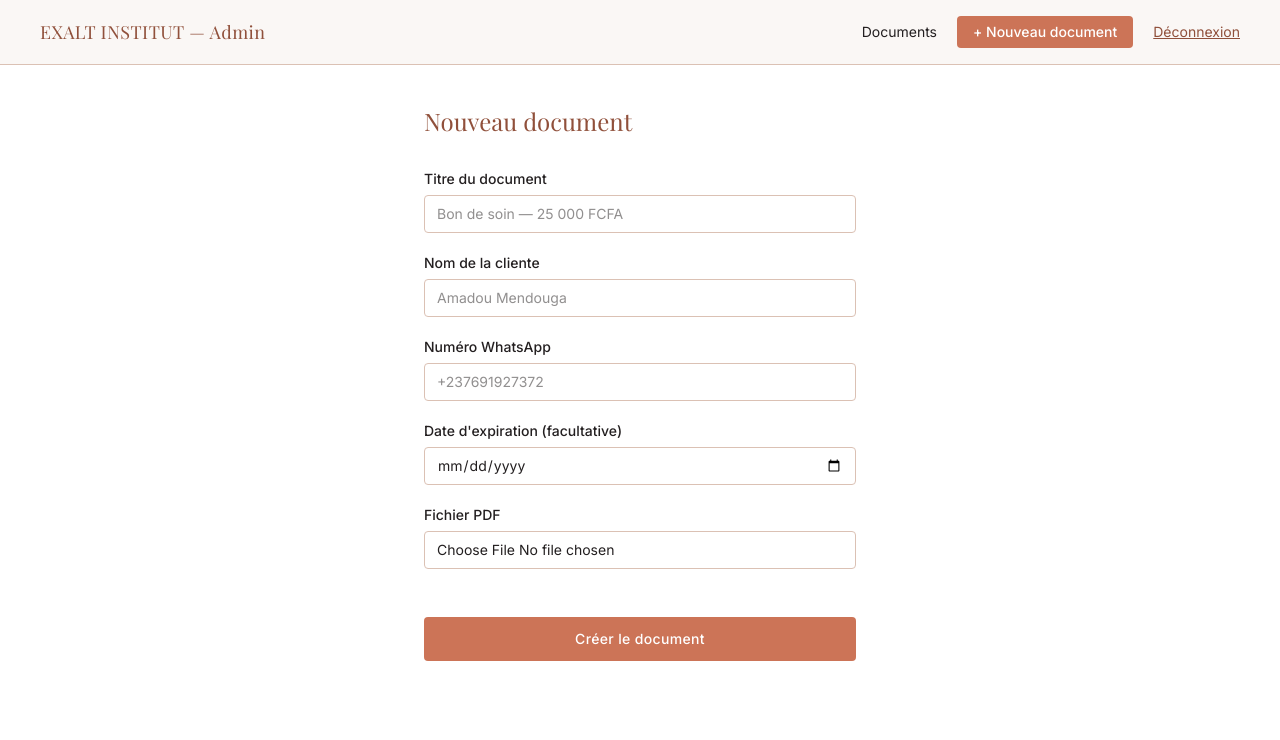
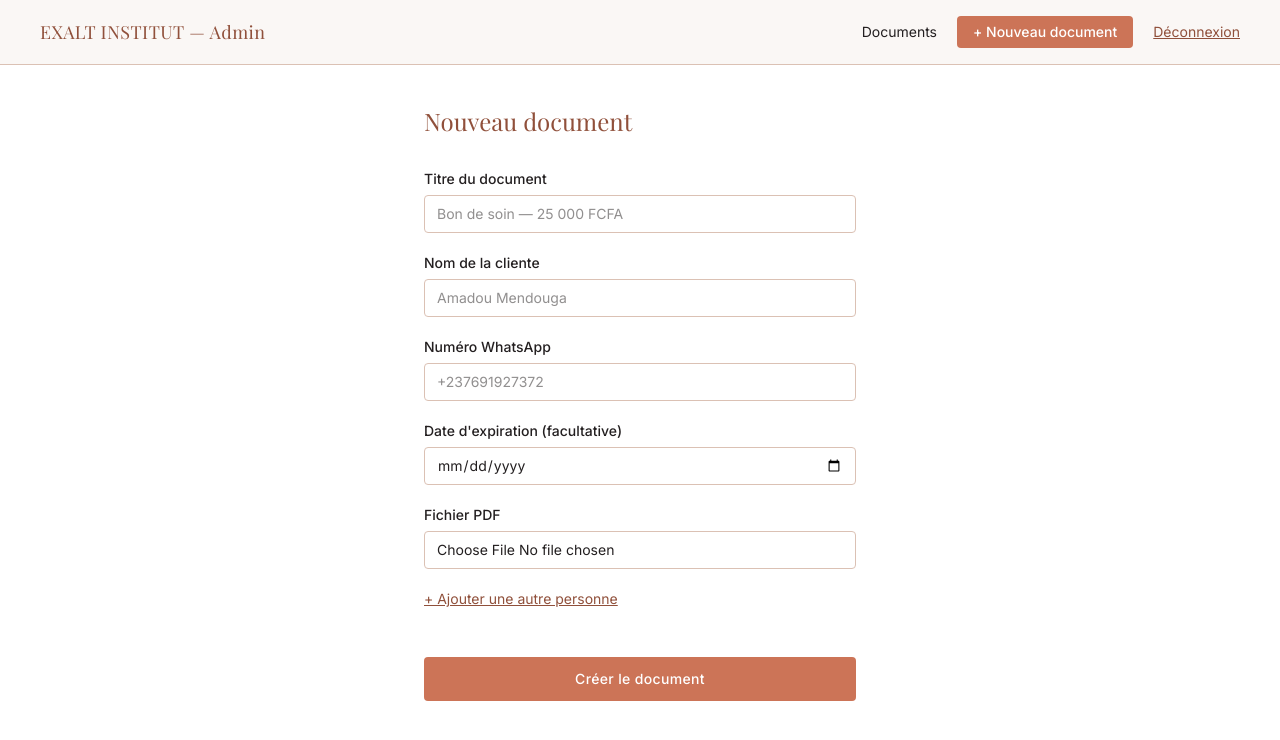
Before and after one commit to AmadouMendouga/exalt-docs, a Next.js app: page /admin/nouveau in a window 1280 px wide. Shown: the top 740 px of the page. Built offline with nearby package versions, Linux system fonts and the light colour scheme; a web font is replaced by a local one.

Commit message:
Permet de créer plusieurs documents pour plusieurs personnes en une fois

```diff
--- a/src/app/admin/nouveau/NouveauDocumentForm.tsx
+++ b/src/app/admin/nouveau/NouveauDocumentForm.tsx
@@ -1,6 +1,6 @@
 "use client";
 
-import { useRef, useState, SubmitEvent } from "react";
+import { useState, SubmitEvent } from "react";
 import Link from "next/link";
 import { creerDocument, DocumentCree } from "./actions";
 import Preloader from "@/components/Preloader";
@@ -17,61 +17,232 @@ function dateAujourdhui(): string {
   return `${maintenant.getFullYear()}-${mois}-${jour}`;
 }
 
+const ID_LIGNE_INITIALE = "ligne-initiale";
+
+function idLigne(): string {
+  return typeof crypto !== "undefined" && crypto.randomUUID
+    ? crypto.randomUUID()
+    : `ligne-${Date.now()}-${Math.random()}`;
+}
+
+type ResultatLot = {
+  documentsReussis: DocumentCree[];
+  lignesEchouees: string[];
+  erreurs: Record<string, string>;
+};
+
+async function traiterLignes(
+  lignes: string[],
+  formData: FormData,
+  onProgression: (fait: number) => void
+): Promise<ResultatLot> {
+  const documentsReussis: DocumentCree[] = [];
+  const lignesEchouees: string[] = [];
+  const erreurs: Record<string, string> = {};
+
+  for (let i = 0; i < lignes.length; i++) {
+    const id = lignes[i];
+    const sousFormData = new FormData();
+    sousFormData.set("titre", String(formData.get(`titre_${id}`) ?? ""));
+    sousFormData.set("client_nom", String(formData.get(`client_nom_${id}`) ?? ""));
+    sousFormData.set("client_whatsapp", String(formData.get(`client_whatsapp_${id}`) ?? ""));
+    sousFormData.set("date_expiration", String(formData.get(`date_expiration_${id}`) ?? ""));
+    const fichier = formData.get(`fichier_${id}`);
+    if (fichier instanceof File) {
+      sousFormData.set("fichier", fichier);
+    }
+
+    try {
+      const reponse = await creerDocument(sousFormData);
+      if (reponse.succes) {
+        documentsReussis.push(reponse.document);
+      } else {
+        lignesEchouees.push(id);
+        erreurs[id] = reponse.erreur;
+      }
+    } catch {
+      lignesEchouees.push(id);
+      erreurs[id] = "Échec de la connexion au serveur. Réessayez pour cette personne.";
+    }
+
+    onProgression(i + 1);
+  }
+
+  return { documentsReussis, lignesEchouees, erreurs };
+}
+
 export default function NouveauDocumentForm() {
-  const formRef = useRef<HTMLFormElement>(null);
+  const [lignes, setLignes] = useState<string[]>([ID_LIGNE_INITIALE]);
+  const [modeLot, setModeLot] = useState(false);
+  const [erreursLignes, setErreursLignes] = useState<Record<string, string>>({});
+  const [erreurGenerale, setErreurGenerale] = useState<string | null>(null);
+  const [documentsCrees, setDocumentsCrees] = useState<DocumentCree[]>([]);
   const [enCours, setEnCours] = useState(false);
-  const [erreur, setErreur] = useState<string | null>(null);
-  const [resultat, setResultat] = useState<DocumentCree | null>(null);
+  const [progression, setProgression] = useState<{ fait: number; total: number } | null>(null);
+
+  function ajouterLigne() {
+    setModeLot(true);
+    setLignes((prev) => [...prev, idLigne()]);
+  }
+
+  function retirerLigne(id: string) {
+    setLignes((prev) => (prev.length > 1 ? prev.filter((ligneId) => ligneId !== id) : prev));
+    setErreursLignes((prev) => {
+      const { [id]: _retiree, ...reste } = prev;
+      return reste;
+    });
+  }
+
+  function creerUnAutre() {
+    setDocumentsCrees([]);
+    setLignes([ID_LIGNE_INITIALE]);
+    setModeLot(false);
+    setErreursLignes({});
+  }
 
   async function soumettre(e: SubmitEvent<HTMLFormElement>) {
     e.preventDefault();
-    setEnCours(true);
-    setErreur(null);
+    setErreurGenerale(null);
 
     const formData = new FormData(e.currentTarget);
-    const fichier = formData.get("fichier");
-    if (fichier instanceof File && fichier.size > TAILLE_MAX_FICHIER_OCTETS) {
-      setErreur("Le fichier PDF est trop volumineux (4 Mo maximum). Compressez-le et réessayez.");
-      setEnCours(false);
+
+    const erreursTailleFichier: Record<string, string> = {};
+    for (const id of lignes) {
+      const fichier = formData.get(`fichier_${id}`);
+      if (fichier instanceof File && fichier.size > TAILLE_MAX_FICHIER_OCTETS) {
+        erreursTailleFichier[id] =
+          "Le fichier PDF est trop volumineux (4 Mo maximum). Compressez-le et réessayez.";
+      }
+    }
+    if (Object.keys(erreursTailleFichier).length > 0) {
+      setErreursLignes(erreursTailleFichier);
       return;
     }
 
+    setEnCours(true);
+    setErreursLignes({});
+    setProgression({ fait: 0, total: lignes.length });
+
     try {
-      const reponse = await attendreMinimum(creerDocument(formData), DUREE_MIN_CHARGEMENT_MS);
+      const { documentsReussis, lignesEchouees, erreurs } = await attendreMinimum(
+        traiterLignes(lignes, formData, (fait) => setProgression({ fait, total: lignes.length })),
+        DUREE_MIN_CHARGEMENT_MS
+      );
 
-      if (!reponse.succes) {
-        setErreur(reponse.erreur);
-        return;
-      }
-
-      setResultat(reponse.document);
-      formRef.current?.reset();
+      setDocumentsCrees((prev) => [...prev, ...documentsReussis]);
+      setErreursLignes(erreurs);
+      setLignes(lignesEchouees.length > 0 ? lignesEchouees : [ID_LIGNE_INITIALE]);
     } catch {
-      setErreur(
+      setErreurGenerale(
         "Échec de la connexion au serveur. Vérifiez votre connexion internet et réessayez."
       );
     } finally {
       setEnCours(false);
+      setProgression(null);
     }
   }
 
-  if (resultat) {
-    return <ResultatCreationVue document={resultat} />;
+  // Cas par défaut : une seule personne, un seul document — écran identique à l'origine.
+  if (!modeLot && documentsCrees.length > 0) {
+    return (
+      <ResultatCreationVue document={documentsCrees[documentsCrees.length - 1]} onCreerAutre={creerUnAutre} />
+    );
   }
 
+  const erreurLigneUnique = !modeLot ? erreursLignes[lignes[0]] : undefined;
+
   return (
-    <form ref={formRef} onSubmit={soumettre} className="flex flex-col gap-5">
-      <Champ label="Titre du document" name="titre" required placeholder="Bon de soin — 25 000 FCFA" />
-      <Champ label="Nom de la cliente" name="client_nom" required placeholder="Amadou Mendouga" />
+    <div className="flex flex-col gap-8">
+      {modeLot && documentsCrees.length > 0 && (
+        <div className="flex flex-col gap-6">
+          {documentsCrees.map((document) => (
+            <CarteResultat key={document.slug} document={document} />
+          ))}
+        </div>
+      )}
+
+      <form onSubmit={soumettre} className="flex flex-col gap-5">
+        {lignes.map((id, index) => (
+          <LigneFormulaire
+            key={id}
+            id={id}
+            numero={index + 1}
+            compact={!modeLot}
+            peutSupprimer={lignes.length > 1}
+            erreur={modeLot ? erreursLignes[id] : undefined}
+            onSupprimer={() => retirerLigne(id)}
+          />
+        ))}
+
+        <button
+          type="button"
+          onClick={ajouterLigne}
+          disabled={enCours}
+          className="self-start text-sm underline disabled:opacity-60"
+          style={{ color: "#90503b" }}
+        >
+          + Ajouter une autre personne
+        </button>
+
+        <div role="status" aria-live="polite">
+          {(erreurGenerale || erreurLigneUnique) && (
+            <p className="text-sm" style={{ color: "#90503b" }}>
+              {erreurGenerale ?? erreurLigneUnique}
+            </p>
+          )}
+        </div>
+
+        <button
+          type="submit"
+          disabled={enCours}
+          className="mt-2 inline-flex items-center justify-center gap-2 rounded px-6 py-3 text-sm font-medium tracking-wide text-white transition-opacity hover:opacity-90 disabled:opacity-60"
+          style={{ backgroundColor: "#cc7457" }}
+        >
+          {enCours && <Preloader taille={18} />}
+          {enCours
+            ? lignes.length > 1
+              ? `Envoi sécurisé en cours... (${progression?.fait ?? 0}/${progression?.total ?? lignes.length})`
+              : "Envoi sécurisé du document..."
+            : lignes.length > 1
+              ? `Créer les ${lignes.length} documents`
+              : "Créer le document"}
+        </button>
+      </form>
+
+      {modeLot && documentsCrees.length > 0 && (
+        <div className="border-t pt-4 text-sm" style={{ borderColor: "#dbc1b4" }}>
+          <Link href="/admin" className="underline" style={{ color: "#90503b" }}>
+            Retour à la liste
+          </Link>
+        </div>
+      )}
+    </div>
+  );
+}
+
+function LigneFormulaire(props: {
+  id: string;
+  numero: number;
+  compact: boolean;
+  peutSupprimer: boolean;
+  erreur?: string;
+  onSupprimer: () => void;
+}) {
+  const { id, numero, compact, peutSupprimer, erreur, onSupprimer } = props;
+
+  const champs = (
+    <>
+      <Champ label="Titre du document" name={`titre_${id}`} required placeholder="Bon de soin — 25 000 FCFA" />
+      <Champ label="Nom de la cliente" name={`client_nom_${id}`} required placeholder="Amadou Mendouga" />
       <Champ
         label="Numéro WhatsApp"
-        name="client_whatsapp"
+        name={`client_whatsapp_${id}`}
         required
         placeholder="+237691927372"
       />
       <Champ
         label="Date d'expiration (facultative)"
-        name="date_expiration"
+        name={`date_expiration_${id}`}
         type="date"
         min={dateAujourdhui()}
       />
@@ -82,32 +253,49 @@ export default function NouveauDocumentForm() {
         </label>
         <input
           type="file"
-          name="fichier"
+          name={`fichier_${id}`}
           accept="application/pdf"
           required
           className="rounded border bg-white px-3 py-2 text-sm"
           style={{ borderColor: "#dbc1b4", color: "#231f20" }}
         />
       </div>
+    </>
+  );
 
-      <div role="status" aria-live="polite">
-        {erreur && (
-          <p className="text-sm" style={{ color: "#90503b" }}>
-            {erreur}
-          </p>
+  if (compact) {
+    return <div className="flex flex-col gap-5">{champs}</div>;
+  }
+
+  return (
+    <div className="flex flex-col gap-4 rounded-lg border px-4 py-4" style={{ borderColor: "#dbc1b4" }}>
+      <div className="flex items-center justify-between">
+        <span
+          className="text-xs font-semibold tracking-widest uppercase"
+          style={{ color: "#231f20", opacity: 0.55 }}
+        >
+          Personne {numero}
+        </span>
+        {peutSupprimer && (
+          <button
+            type="button"
+            onClick={onSupprimer}
+            className="text-xs underline"
+            style={{ color: "#90503b" }}
+          >
+            Retirer
+          </button>
         )}
       </div>
 
-      <button
-        type="submit"
-        disabled={enCours}
-        className="mt-2 inline-flex items-center justify-center gap-2 rounded px-6 py-3 text-sm font-medium tracking-wide text-white transition-opacity hover:opacity-90 disabled:opacity-60"
-        style={{ backgroundColor: "#cc7457" }}
-      >
-        {enCours && <Preloader taille={18} />}
-        {enCours ? "Envoi sécurisé du document..." : "Créer le document"}
-      </button>
-    </form>
+      {champs}
+
+      {erreur && (
+        <p className="text-sm" style={{ color: "#90503b" }} role="alert">
+          {erreur}
+        </p>
+      )}
+    </div>
   );
 }
 
@@ -139,9 +327,9 @@ function Champ(props: {
   );
 }
 
-function ResultatCreationVue({ document }: { document: DocumentCree }) {
+function CorpsResultat({ document }: { document: DocumentCree }) {
   return (
-    <div className="exalt-anim-fade-scale-in flex flex-col gap-6">
+    <>
       <div className="flex flex-col items-center gap-2">
         <CocheSucces taille={44} />
         <p className="font-serif text-lg" style={{ color: "#90503b" }}>
@@ -179,10 +367,7 @@ function ResultatCreationVue({ document }: { document: DocumentCree }) {
         <span className="text-xs uppercase tracking-widest" style={{ color: "#231f20", opacity: 0.6 }}>
           Code d&rsquo;accès
         </span>
-        <span
-          className="text-3xl font-semibold tracking-[0.3em]"
-          style={{ color: "#90503b" }}
-        >
+        <span className="text-3xl font-semibold tracking-[0.3em]" style={{ color: "#90503b" }}>
           {document.code}
         </span>
       </div>
@@ -233,15 +418,40 @@ function ResultatCreationVue({ document }: { document: DocumentCree }) {
           Notifier l&rsquo;institut
         </a>
       </div>
+    </>
+  );
+}
+
+function ResultatCreationVue({
+  document,
+  onCreerAutre,
+}: {
+  document: DocumentCree;
+  onCreerAutre: () => void;
+}) {
+  return (
+    <div className="exalt-anim-fade-scale-in flex flex-col gap-6">
+      <CorpsResultat document={document} />
 
       <div className="flex justify-between pt-2 text-sm">
         <Link href="/admin" className="underline" style={{ color: "#90503b" }}>
           Retour à la liste
         </Link>
-        <Link href="/admin/nouveau" className="underline" style={{ color: "#90503b" }}>
+        <button type="button" onClick={onCreerAutre} className="underline" style={{ color: "#90503b" }}>
           Créer un autre document
-        </Link>
+        </button>
       </div>
     </div>
   );
 }
+
+function CarteResultat({ document }: { document: DocumentCree }) {
+  return (
+    <div
+      className="exalt-anim-fade-scale-in flex flex-col gap-6 rounded-lg border px-5 py-6"
+      style={{ borderColor: "#dbc1b4" }}
+    >
+      <CorpsResultat document={document} />
+    </div>
+  );
+}
```
